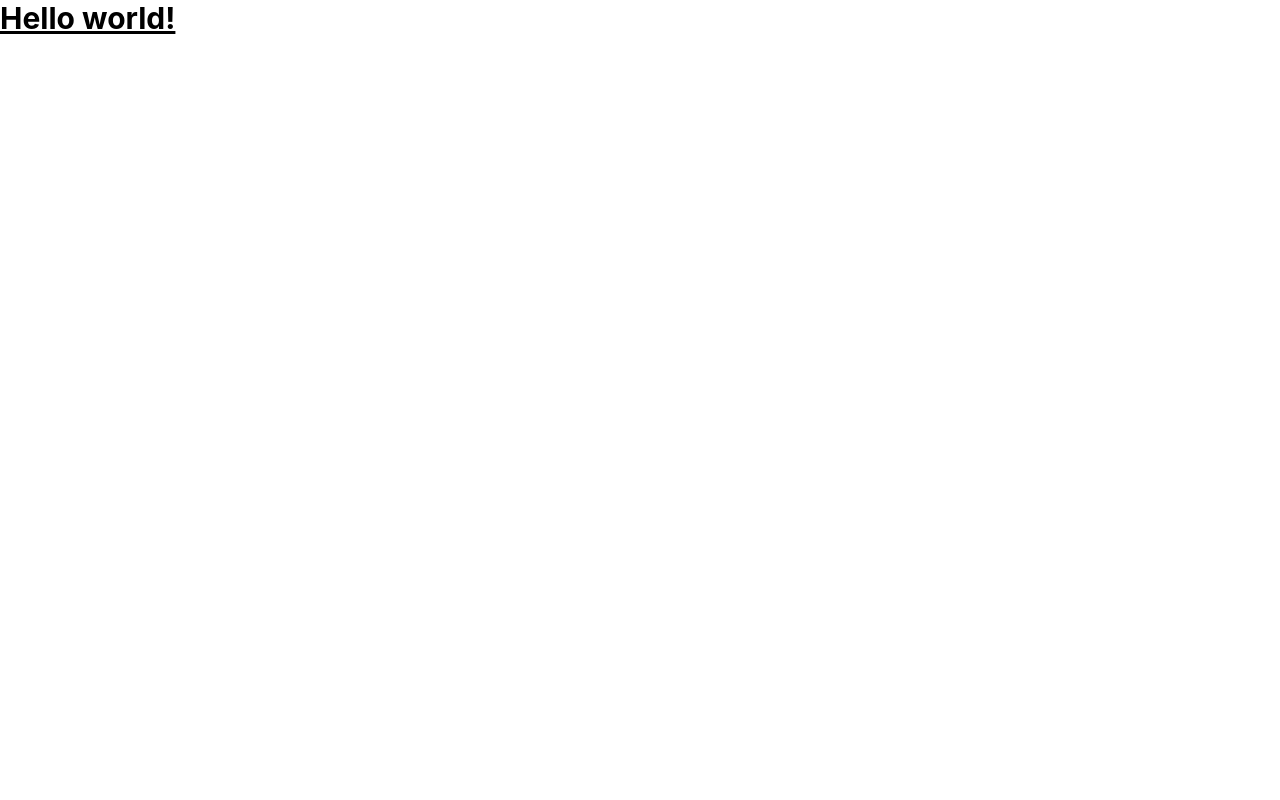
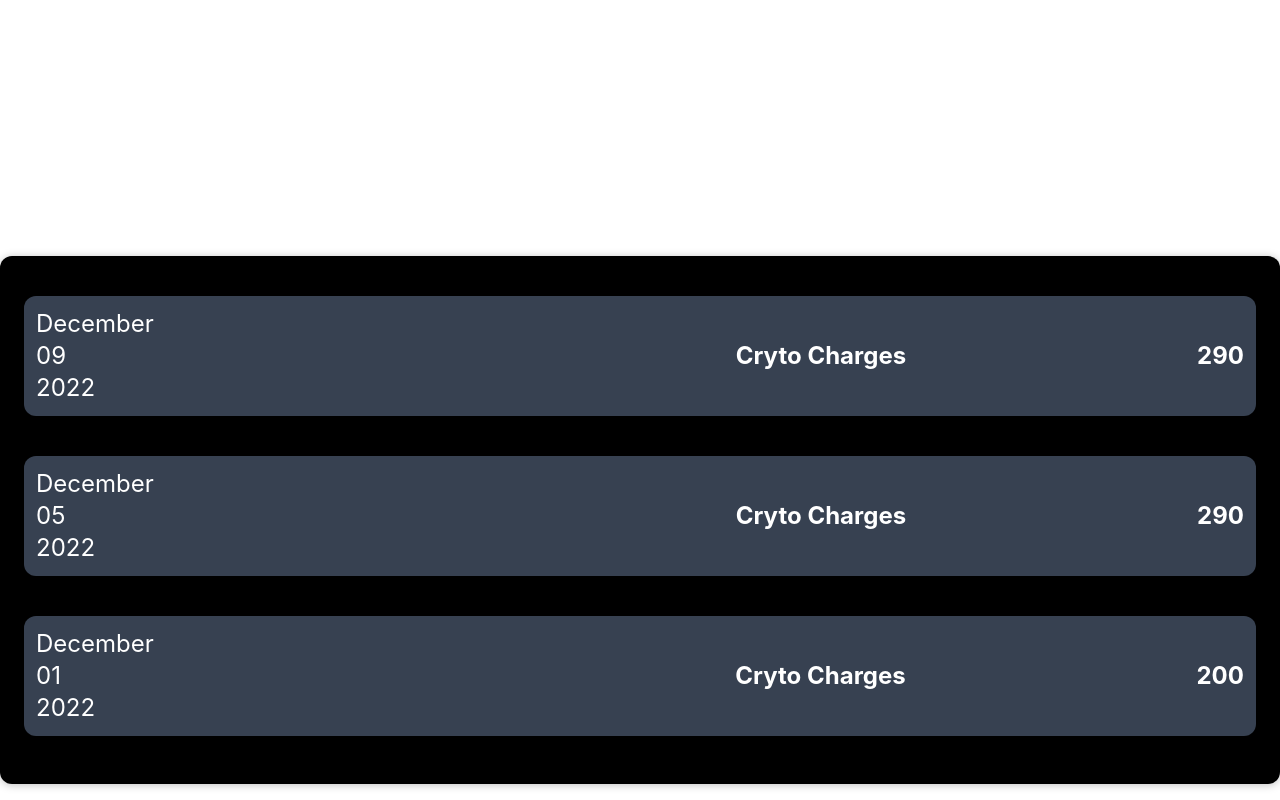
Before and after one commit to waleed677/Estimator-collector, a React (Create React App) app: page / in a window 1280 px wide. Built offline with nearby package versions, Linux system fonts and the light colour scheme.

Commit message:
addc expense component

```diff
--- a/src/App.js
+++ b/src/App.js
@@ -1,11 +1,29 @@
 import logo from './logo.svg';
 import './App.css';
+import Expense from './components/Expense/Expense';
 
 function App() {
+
+  const expenses = [
+    {
+      date: new Date('2022-12-09'),
+      title: "Cryto Charges",
+      price: "290"
+    },
+    {
+      date: new Date('2022-12-05'),
+      title: "Cryto Charges",
+      price: "290"
+    },
+    {
+      date: new Date('2022-12-01'),
+      title: "Cryto Charges",
+      price: "200"
+    },
+  ]
+
   return (
-    <h1 className="text-3xl font-bold underline">
-      Hello world!
-    </h1>
+   <Expense item = {expenses}/>
   );
 }
 
--- /dev/null
+++ b/src/components/Expense/Expense.js
@@ -0,0 +1,17 @@
+import React from 'react'
+import Card from '../UI/Card'
+import ExpenseItem from './ExpenseItem'
+
+function Expense(props) {
+  return (
+    <>
+        <Card className ="p-6 bg-black mx-auto max-w-7xl mt-64 ">
+            {props.item.map((expense) => (
+                <ExpenseItem data = {expense} />
+            ))}
+        </Card>
+    </>
+  )
+}
+
+export default Expense
--- /dev/null
+++ b/src/components/Expense/ExpenseDate.js
@@ -0,0 +1,18 @@
+import React from 'react'
+
+function ExpenseDate(props) {
+
+    const month = props.data.date.toLocaleString('en-us', {month: "long"});
+    const day = props.data.date.toLocaleString('en-us', {day: "2-digit"});
+    const year = props.data.date.getFullYear();
+
+    return (
+        <div className="expense-date">
+            <p className="text-white text-2xl">{month}</p>
+            <p className="text-white text-2xl">{day}</p>
+            <p className="text-white text-2xl">{year}</p>
+        </div>
+    )
+}
+
+export default ExpenseDate
--- /dev/null
+++ b/src/components/Expense/ExpenseItem.js
@@ -0,0 +1,20 @@
+import React from 'react'
+import Card from '../UI/Card'
+import ExpenseDate from './ExpenseDate'
+
+function ExpenseItem(props) {
+
+
+  return (
+    <>
+        <Card className ="flex justify-between items-center mx-auto bg-gray-700 mt-4 p-3">
+            <ExpenseDate data = {props.data} />
+            <div></div>
+            <h2 className="text-white text-2xl font-bold">{props.data.title}</h2>
+            <p className="text-white text-2xl font-bold">{props.data.price}</p>
+        </Card>\classes\typography\text-9xl
+    </>
+  )
+}
+
+export default ExpenseItem
--- /dev/null
+++ b/src/components/UI/Card.js
@@ -0,0 +1,12 @@
+import React from 'react'
+import './ui.css';
+
+
+function Card(props) {
+  const classes = 'card ' + props.className;
+  return (
+    <div className= {classes} >{props.children}</div>
+  )
+}
+
+export default Card
--- /dev/null
+++ b/src/components/UI/ui.css
@@ -0,0 +1,4 @@
+.card {
+    border-radius: 12px;
+    box-shadow: 0 1px 8px rgba(0, 0, 0, 0.25);
+  }
```
